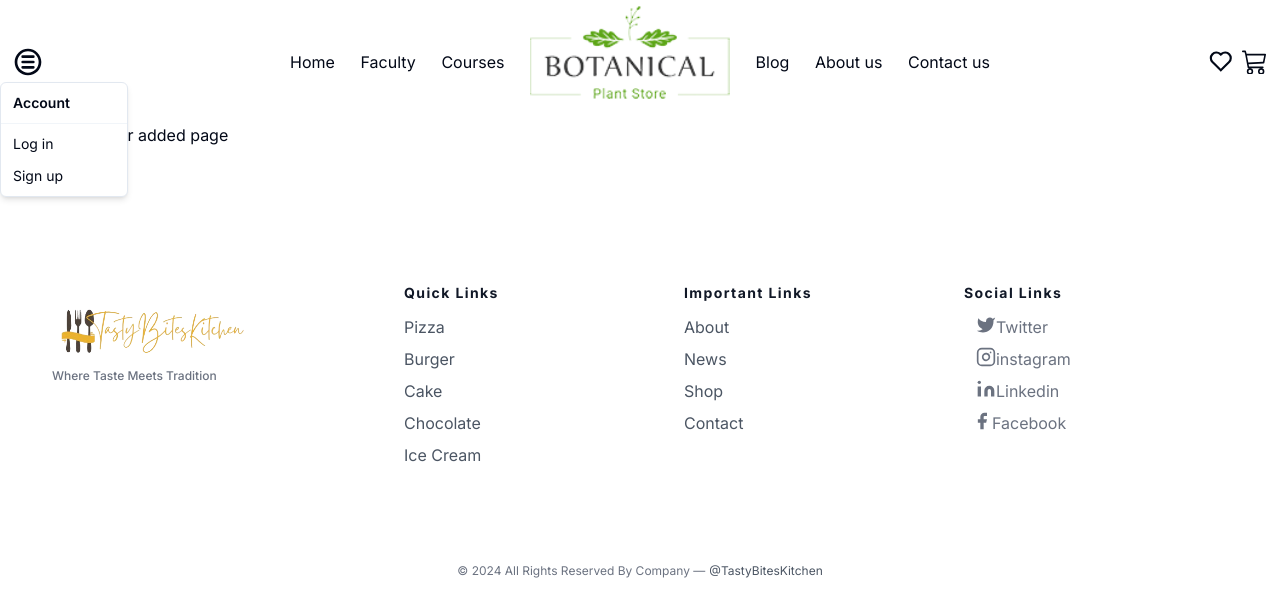
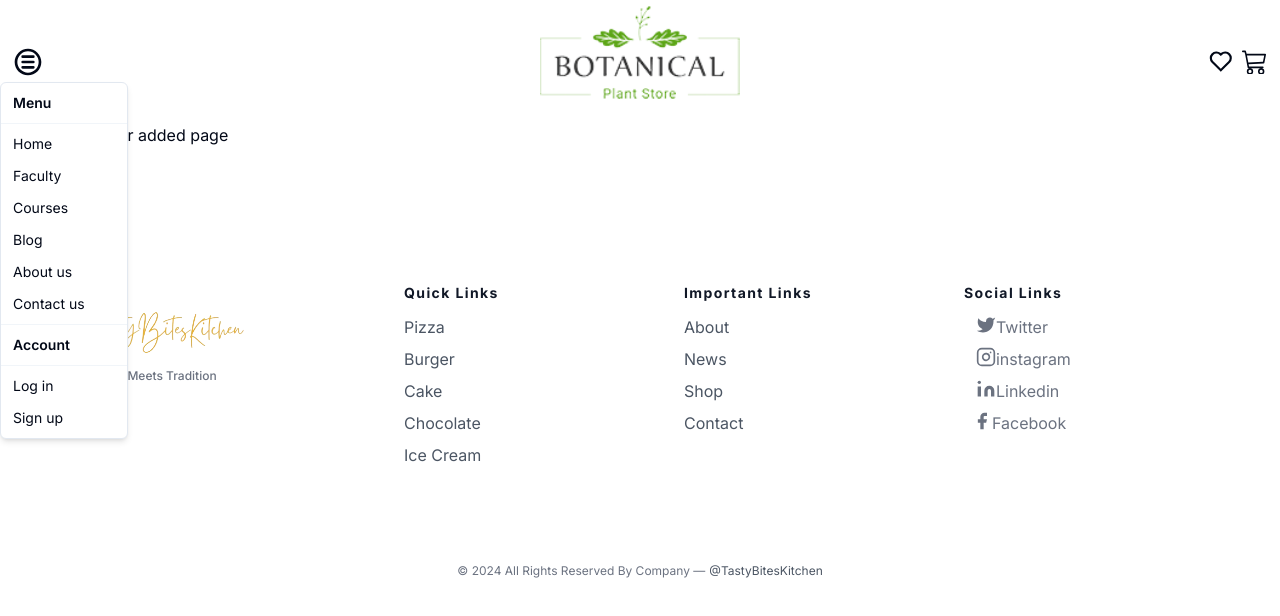
Before and after one commit to PARSA-00-55/tasty-bites-kitchen, a Next.js app: page / in a window 1280 px wide. Both pictures are taken after a click on the button 28 px from the left and 61 px from the top of the page. Shown: the top 616 px of the page. Built offline with nearby package versions, Linux system fonts and the light colour scheme.

Commit message:
header updated

```diff
--- a/components/Sheared/Header/Header.jsx
+++ b/components/Sheared/Header/Header.jsx
@@ -14,6 +14,34 @@ import {
 import MenuRound from "@/assets/icons/MenuRound";
 import Cart from "@/assets/icons/Cart";
 import HeartFilled from "@/assets/icons/HeartFilled";
+import Link from "next/link";
+
+const HeaderArr = [
+  {
+    title: "Home",
+    link: "/",
+  },
+  {
+    title: "Faculty",
+    link: "/faculty",
+  },
+  {
+    title: "Courses",
+    link: "/Courses",
+  },
+  {
+    title: "Blog",
+    link: "/blog",
+  },
+  {
+    title: "About us",
+    link: "/about us",
+  },
+  {
+    title: "Contact us",
+    link: "/contact-us",
+  },
+];
 
 const Header = () => {
   useEffect(() => {
@@ -48,6 +76,14 @@ const Header = () => {
               <MenuRound height="2rem" width="2rem" />
             </DropdownMenuTrigger>
             <DropdownMenuContent>
+              <DropdownMenuLabel>Menu</DropdownMenuLabel>
+              <DropdownMenuSeparator />
+              {HeaderArr.map((menu) => (
+                <DropdownMenuItem>
+                  <Link href={menu.link}>{menu.title}</Link>
+                </DropdownMenuItem>
+              ))}
+              <DropdownMenuSeparator />
               <DropdownMenuLabel>Account</DropdownMenuLabel>
               <DropdownMenuSeparator />
               <DropdownMenuItem>Log in</DropdownMenuItem>
@@ -59,27 +95,29 @@ const Header = () => {
         <div className="flex items-center gap-3">
           <div className="navLinks duration-500 absolute md:static md:w-auto w-full md:h-auto h-[85vh] bg-white flex md:items-center gap-[1.5vw] top-[100%] left-[-100%] px-5 md:py-0 py-5">
             <ul className="flex md:flex-row flex-col md:items-center md:gap-[2vw] gap-8">
-              <li className="relative max-w-fit pr-3 md:pr-0 py-1 after:bg-gradient-to-r from-[#9BEC00] to-[#06D001] after:absolute after:h-1 after:w-0 after:bottom-0 after:left-0 hover:after:w-full after:transition-all after:duration-300">
-                <a href="#">Home</a>
+              {/* <li className="relative max-w-fit pr-3 md:pr-0 py-1 after:bg-gradient-to-r from-[#9BEC00] to-[#06D001] after:absolute after:h-1 after:w-0 after:bottom-0 after:left-0 hover:after:w-full after:transition-all after:duration-300">
+                <a href="/">Home</a>
               </li>
               <li className="relative max-w-fit pr-3 md:pr-0 py-1 after:bg-gradient-to-r from-[#9BEC00] to-[#06D001] after:absolute after:h-1 after:w-0 after:bottom-0 after:left-0 hover:after:w-full after:transition-all after:duration-300">
-                <a href="#">Faculty</a>
+                <a href="/faculty">Faculty</a>
               </li>
               <li className="relative max-w-fit pr-3 md:pr-0 py-1 after:bg-gradient-to-r from-[#9BEC00] to-[#06D001] after:absolute after:h-1 after:w-0 after:bottom-0 after:left-0 hover:after:w-full after:transition-all after:duration-300">
-                <a href="#">Courses</a>
+                <a href="/courses">Courses</a>
+              </li> */}
+              <li className="relative max-w-fit pr-3 mt-[-18px] md:pr-0 py-1 after:bg-gradient-to-r after:absolute after:h-1 after:w-0 after:bottom-0 after:left-0 hover:after:w-full after:transition-all after:duration-300">
+                <a href="/">
+                  <Image src={logo} alt="LOGO" width={200} height={50} />
+                </a>
               </li>
-              <li className="relative max-w-fit pr-3 mt-[-18px] md:pr-0 py-1 after:bg-gradient-to-r from-[#9BEC00] to-[#06D001] after:absolute after:h-1 after:w-0 after:bottom-0 after:left-0 hover:after:w-full after:transition-all after:duration-300">
-                <Image src={logo} alt="LOGO" width={200} height={50} />
+              {/* <li className="relative max-w-fit pr-3 md:pr-0 py-1 after:bg-gradient-to-r from-[#9BEC00] to-[#06D001] after:absolute after:h-1 after:w-0 after:bottom-0 after:left-0 hover:after:w-full after:transition-all after:duration-300">
+                <a href="/blog">Blog</a>
               </li>
               <li className="relative max-w-fit pr-3 md:pr-0 py-1 after:bg-gradient-to-r from-[#9BEC00] to-[#06D001] after:absolute after:h-1 after:w-0 after:bottom-0 after:left-0 hover:after:w-full after:transition-all after:duration-300">
-                <a href="#">Blog</a>
+                <a href="/about-us">About us</a>
               </li>
               <li className="relative max-w-fit pr-3 md:pr-0 py-1 after:bg-gradient-to-r from-[#9BEC00] to-[#06D001] after:absolute after:h-1 after:w-0 after:bottom-0 after:left-0 hover:after:w-full after:transition-all after:duration-300">
-                <a href="#">About us</a>
-              </li>
-              <li className="relative max-w-fit pr-3 md:pr-0 py-1 after:bg-gradient-to-r from-[#9BEC00] to-[#06D001] after:absolute after:h-1 after:w-0 after:bottom-0 after:left-0 hover:after:w-full after:transition-all after:duration-300">
-                <a href="#">Contact us</a>
-              </li>
+                <a href="/contact-us">Contact us</a>
+              </li> */}
             </ul>
           </div>
           {/* <div className="flex items-center gap-2">
```
